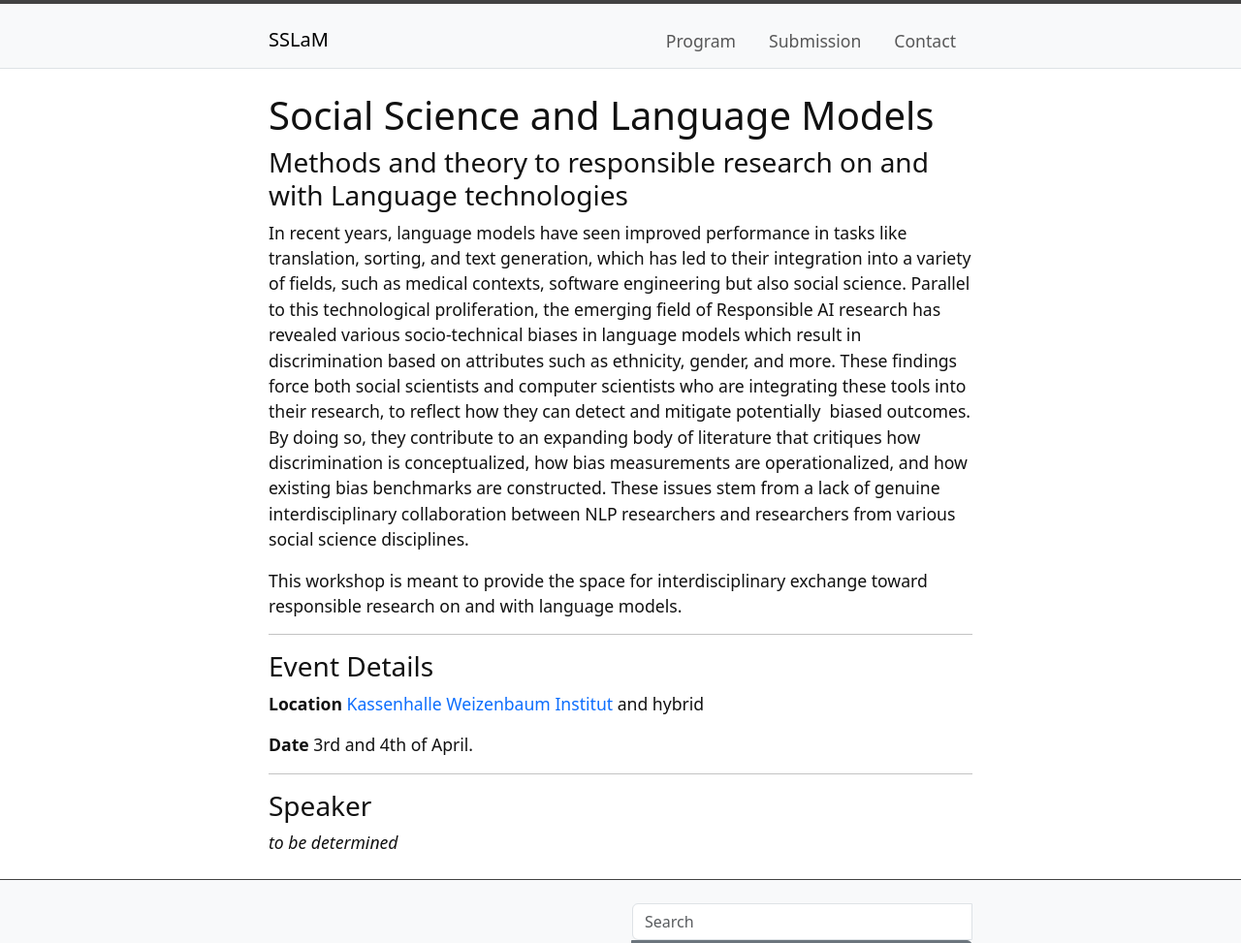
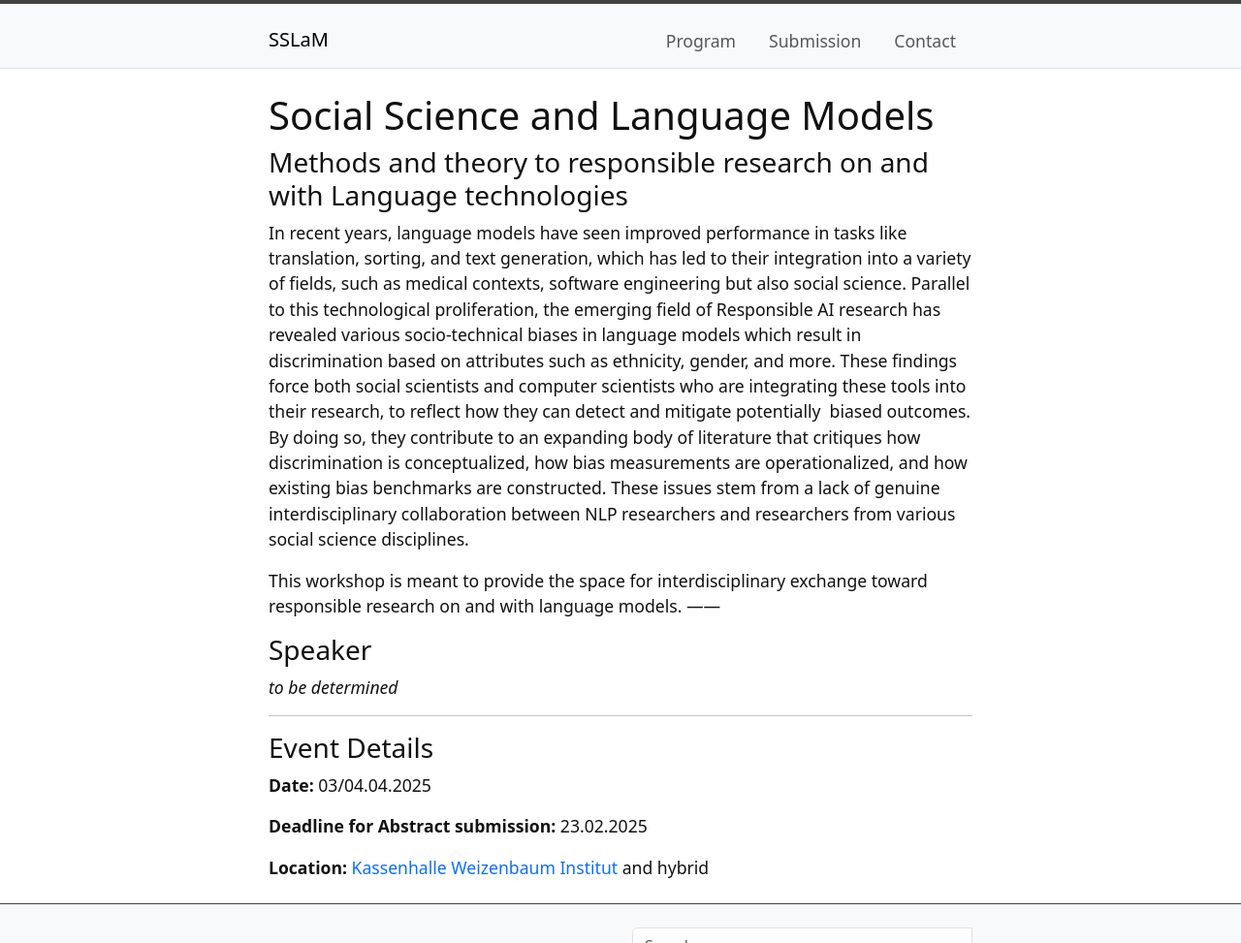
Before and after one commit to lppohl/wi-workshop.github.io, a Jekyll site: the page built from index.md, in a window 1280 px wide, cut to the strip 0-973 px from the top of the page. Shown: the whole strip at 97% size. Built offline with Jekyll 4.4.1, drawn with Linux system fonts in a browser that asks for light colours.

Commit message:
Update index.md

```diff
--- a/index.md
+++ b/index.md
@@ -12,18 +12,18 @@ layout: page
 <p> In recent years, language models have seen improved performance in tasks like translation, sorting, and text generation, which has led to their integration into a variety of fields, such as medical contexts, software engineering but also social science. Parallel to this technological proliferation, the emerging field of Responsible AI research has revealed various socio-technical biases in language models which result in discrimination based on attributes such as ethnicity, gender, and more. These findings force both social scientists and computer scientists who are integrating these tools into their research, to reflect how they can detect and mitigate potentially  biased outcomes. By doing so, they contribute to an expanding body of literature that critiques how discrimination is conceptualized, how bias measurements are operationalized, and how existing bias benchmarks are constructed. These issues stem from a lack of genuine interdisciplinary collaboration between NLP researchers and researchers from various social science disciplines.
 </p>
 This workshop is meant to provide the space for interdisciplinary exchange toward responsible research on and with language models.
+------
+
+### Speaker
+
+*to be determined*
 
 ------
 
 ### Event Details
 
-**Location**
-[Kassenhalle Weizenbaum Institut](https://www.weizenbaum-institut.de/) and hybrid
+**Date:** 03/04.04.2025
 
-**Date**
-3rd and 4th of April.
+**Deadline for Abstract submission:** 23.02.2025
 
-------
-### Speaker
-
-*to be determined*
+**Location:** [Kassenhalle Weizenbaum Institut](https://www.weizenbaum-institut.de/) and hybrid
```
